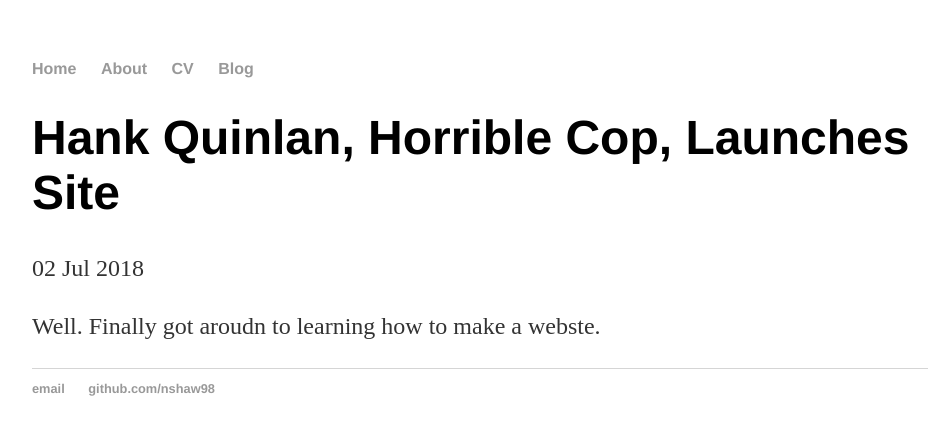
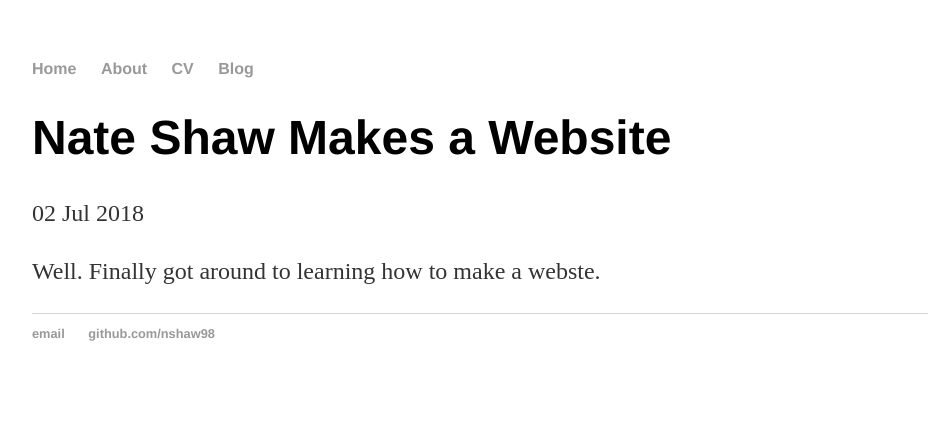
Before and after one commit to nshaw98/aboutnathan.github.io, a Jekyll site: the page built from _posts/2018-07-02-how-to-make-a-website.md, in a window 1280 px wide. Shown: the top 435 px of the page, without its empty margins (160-1099 px from the left). Built offline with Jekyll 4.4.1, drawn with Linux system fonts in a browser that asks for light colours.

Commit message:
Update 2018-07-02-how-to-make-a-website.md

```diff
--- a/_posts/2018-07-02-how-to-make-a-website.md
+++ b/_posts/2018-07-02-how-to-make-a-website.md
@@ -1,7 +1,7 @@
 ---
 layout: post
-title: "Hank Quinlan, Horrible Cop, Launches Site"
+title: "Nate Shaw Makes a Website"
 date: 2018-07-02
 ---
 
-Well. Finally got aroudn to learning how to make a webste.
+Well. Finally got around to learning how to make a webste.
```
